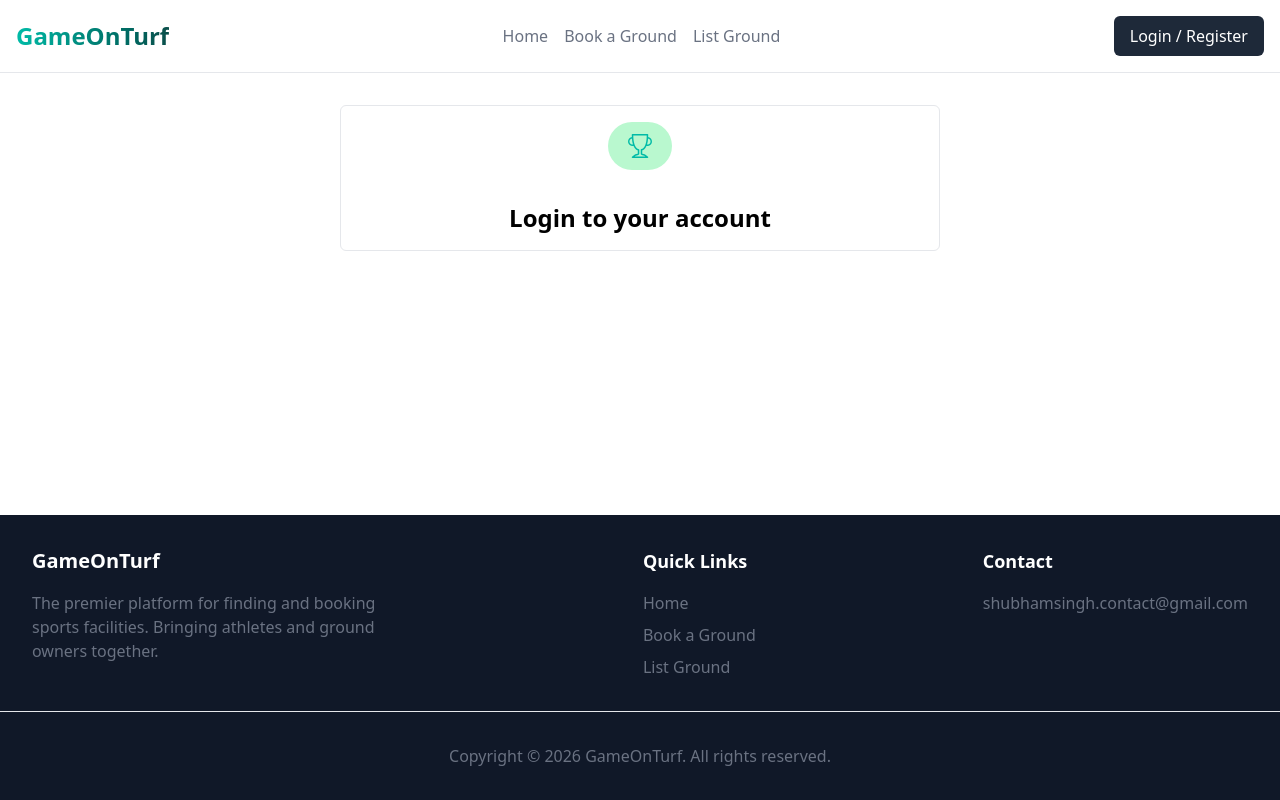
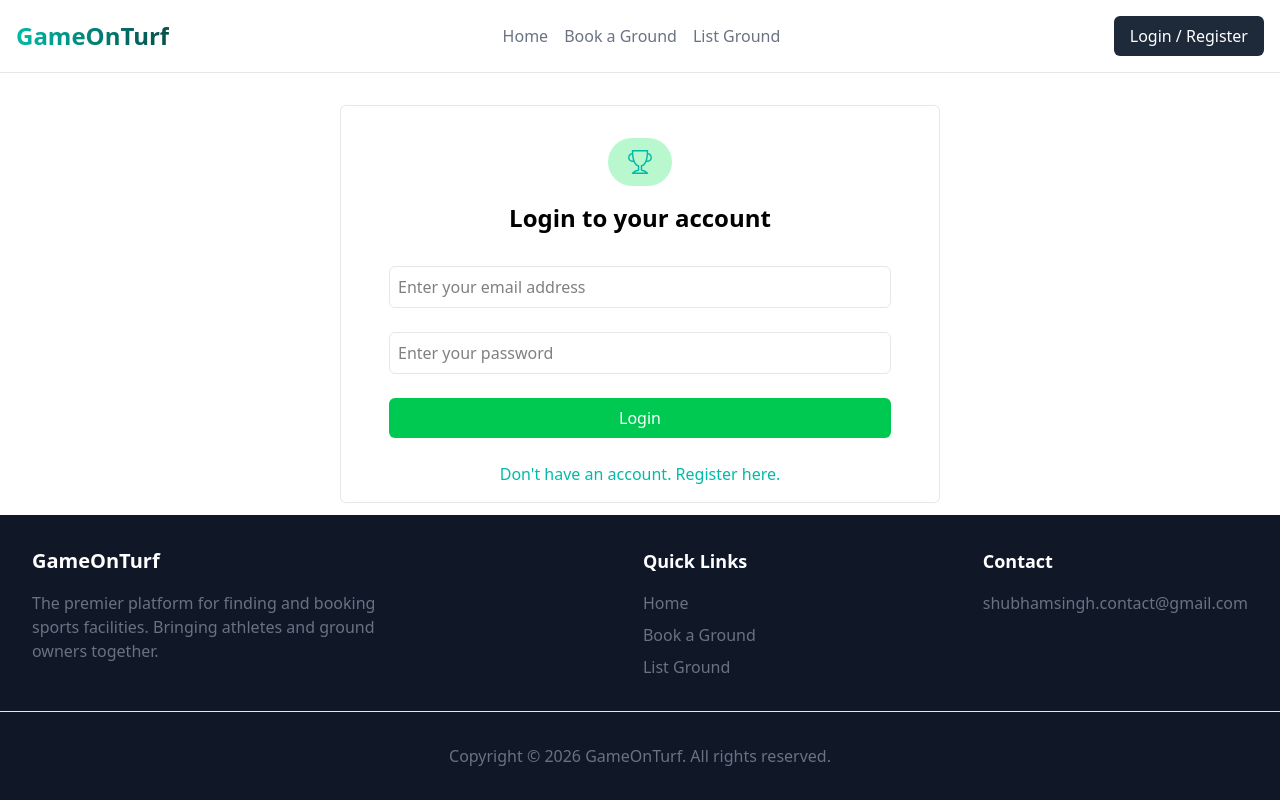
Before and after one commit to unrealblood/game-on-turf-nextjs, a Next.js app: page /auth/login in a window 1280 px wide. Built offline with nearby package versions, Linux system fonts and the light colour scheme.

Commit message:
refine login page ui and add login form to it

```diff
--- a/app/auth/login/page.js
+++ b/app/auth/login/page.js
@@ -1,9 +1,11 @@
+import LoginForm from "@/app/components/auth/login/LoginForm";
+
 export default async function Login() {
     return (
         <div className="flex-1 overflow-y-auto">
             <div className="w-[600px] mx-auto flex justify-center items-center mt-8 border border-gray-200 rounded-md p-4">
-                <div>
-                    <header className="flex justify-center items-center gap-8 flex-col">
+                <div className="w-full">
+                    <header className="flex justify-center items-center gap-4 flex-col mt-4">
                         <div className="bg-green-200 text-center p-2 rounded-full w-16">
                             <span className="bi-trophy text-2xl text-teal-500" />
                         </div>
@@ -12,7 +14,7 @@ export default async function Login() {
                     </header>
 
                     {/* Login Form */}
-
+                    <LoginForm />
                 </div>
             </div>
         </div>
--- a/app/components/auth/login/LoginForm.jsx
+++ b/app/components/auth/login/LoginForm.jsx
@@ -0,0 +1,25 @@
+"use client";
+
+import Link from "next/link";
+
+export default function LoginForm() {
+    async function handleSubmit(e) {
+        e.preventDefault();
+
+        console.log("Login successfull.");
+    }
+
+    return (
+        <form onSubmit={handleSubmit} className="flex flex-col justify-start items-start gap-6 mt-8 px-8">
+            <input type="email" placeholder="Enter your email address" className="border border-gray-200 p-2 rounded-md w-full" />
+
+            <input type="password" placeholder="Enter your password" className="border border-gray-200 p-2 rounded-md w-full" />
+
+            <button type="submit" className="cursor-pointer bg-green-500 text-white w-full px-8 py-2 rounded-md">Login</button>
+
+            <div className="text-center w-full text-teal-500">
+                <Link href={"/auth/register"}>Don't have an account. Register here.</Link>
+            </div>
+        </form>
+    );
+}
```
